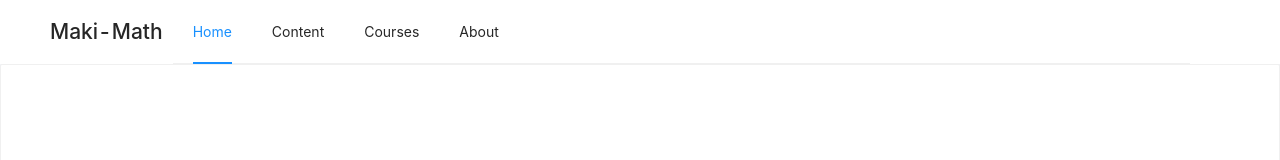
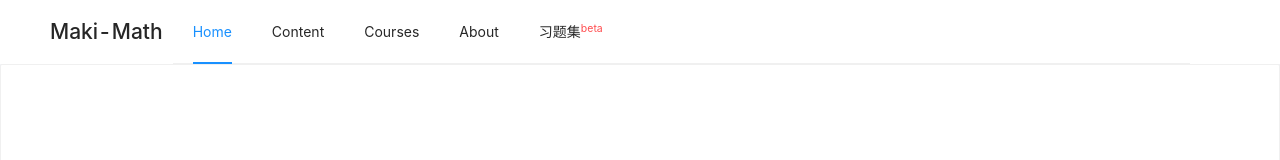
Before and after one commit to maki-math/maki-web-hexo, a React (Vite) app: page /#/ in a window 1280 px wide. Shown: the top 160 px of the page. Built offline with nearby package versions, Linux system fonts and the light colour scheme; some icons are missing.

Commit message:
feat(problems): add problems entrance

```diff
--- a/src/modules/App/App.tsx
+++ b/src/modules/App/App.tsx
@@ -1,13 +1,14 @@
 import { CustomLayoutHeader } from '@/components/CustomLayoutHeader/CustomLayoutHeader';
 import { GithubOutlined } from '@/components/Icon/Icon';
 import { REPOSITORY_URL } from '@/dicts/global';
-import { Button, Col, Layout, Menu } from 'antd';
+import { Button, Col, Layout, Menu, Typography } from 'antd';
 import 'antd/dist/antd.css';
 import React from 'react';
 import { HashRouter as Router, Link, Route, Switch } from 'react-router-dom';
 import { ContentPage } from '../Content/ContentPage';
 import { Details } from '../Course/Details';
 import { HomePage } from '../Home/HomePage';
+import { ProblemsPage } from '../Problems/ProblemsPage';
 
 const { Content, Footer } = Layout;
 
@@ -28,6 +29,14 @@ function Nav() {
           </Menu.Item>
           <Menu.Item key="about">
             <Link to="/about">About</Link>
+          </Menu.Item>
+          <Menu.Item key="problems">
+            <Link to="/problems">
+              习题集
+              <Typography.Text type="danger">
+                <sup>beta</sup>
+              </Typography.Text>
+            </Link>
           </Menu.Item>
         </Menu>
       </Col>
@@ -59,6 +68,9 @@ function App() {
             <Route path="/content">
               <ContentPage />
             </Route>
+            <Route path="/problems">
+              <ProblemsPage />
+            </Route>
             <Route path="/">
               <HomePage></HomePage>
             </Route>
--- /dev/null
+++ b/src/modules/Problems/ProblemsPage.tsx
@@ -0,0 +1,6 @@
+import React from 'react';
+import { FC } from 'react';
+
+export const ProblemsPage: FC<unknown> = () => {
+  return <div>problems</div>;
+};
```
